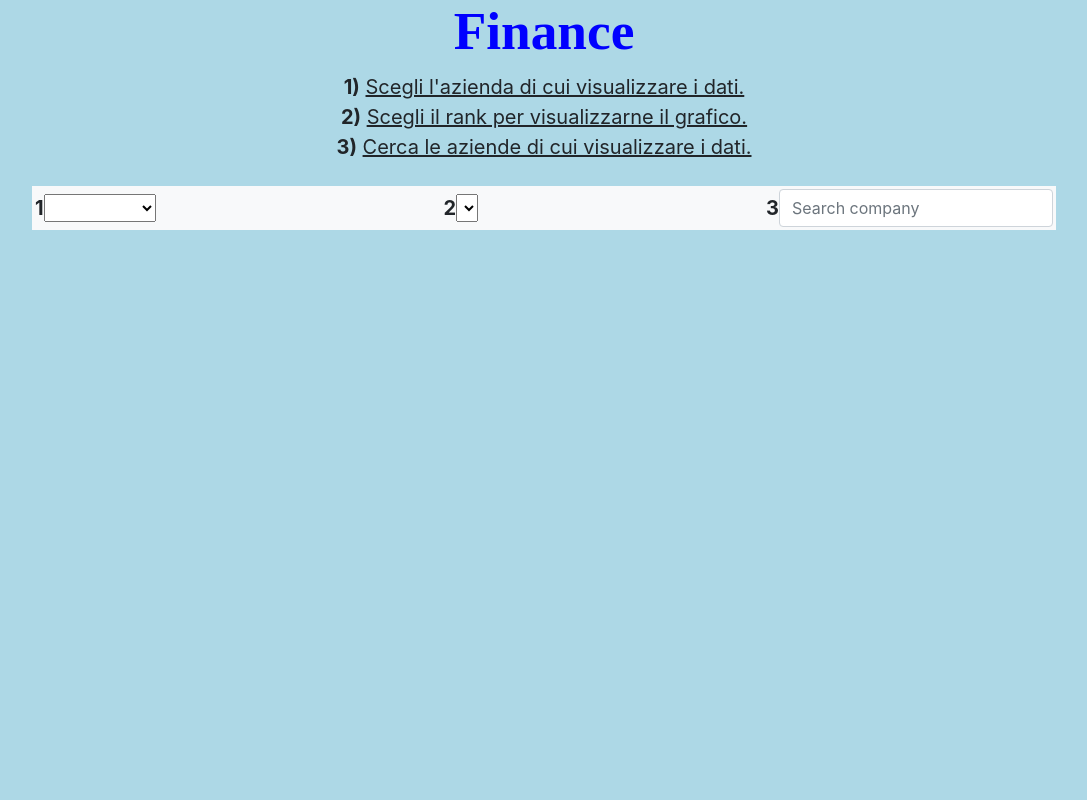
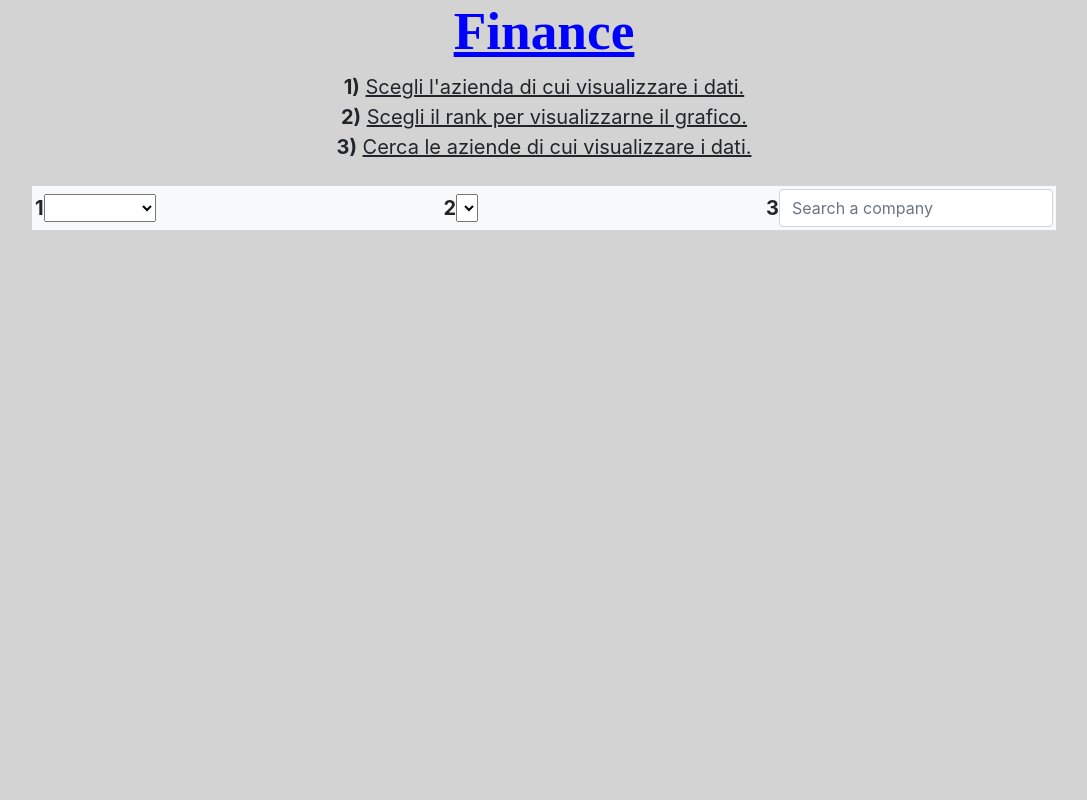
Before and after one commit to vallauri-ict/ajax-playground-cavalloluca, a PHP site: page / in a window 1280 px wide. Shown: the whole page, without its empty margins (96-1183 px from the left). Run offline with PHP 8.4, Linux system fonts and the light colour scheme; lists and menus that the app fills with data are empty; some libraries are stand-ins or nearby versions.

Commit message:
little CSS changes

```diff
--- a/eseAjax-Finance03/index.html
+++ b/eseAjax-Finance03/index.html
@@ -15,7 +15,7 @@
 </head>
 
 <body>
-    <h1>Finance</h1>
+    <h1><u>Finance</u></h1>
     <div>
         <b>1)</b> <u>Scegli l'azienda di cui visualizzare i dati.</u><br />
         <b>2)</b> <u>Scegli il rank per visualizzarne il grafico.</u><br />
@@ -24,7 +24,7 @@
     <br />
     <nav class="navbar navbar-expand-lg navbar-light bg-light" id="navbar">
         <div class="collapse navbar-collapse" id="navbarSupportedContent">
-            <b> 1 </b>
+<b> 1 </b>
             <select id="cmbAziende" class="navbar-nav mr-auto">
                 <option value="IBM"> IBM </option>
                 <option value="MSFT"> Microsoft </option>
@@ -38,7 +38,7 @@
 
             <form class="form-inline my-2 my-lg-0">
                 <b> 3 </b>
-                <input id="txtSearch" class="form-control mr-sm-2" type="search" placeholder="Search company" aria-label="Search">
+                <input id="txtSearch" class="form-control mr-sm-2" type="search" placeholder="Search a company" aria-label="Search">
             </form>
         </div>
     </nav>
@@ -48,6 +48,6 @@
     </div>
 
     <div id="grafico" class="container" style="width:600px;"></div>
-        <!--<canvas id="myChart" width="400" height="400"></canvas>!-->
+
     </body>
     </html>
--- a/eseAjax-Finance03/index.js
+++ b/eseAjax-Finance03/index.js
@@ -1,7 +1,6 @@
 "use script"
 let _table;
 var myChart;
-let _btnDownload;
 
 $(document).ready(function () {
     let cmbSymbol = $("#cmbAziende");
@@ -34,7 +33,6 @@ $(document).ready(function () {
     cmbRank.on("change", function () {
         cmbSymbol.prop("selectedIndex", "-1");
         txtSearch.prop("value", "");
-
         $(".table").remove();
         $("#wrapper").hide();
         getGrafico(this.value);
@@ -99,27 +97,11 @@ function getSymbolSearch(str) {
 function getGrafico(strRank) {
     $("#grafico").children().remove();
 
-    $("<canvas>").prop("id", "myChart").css({ "width": "400", "height": "400", }).appendTo("#grafico");
-
-    //download
-    _btnDownload = $("<a>").prop({
-        "id": "download",
-        "download": "Grafico.jpg",
-        "href": "",
-        "class": "btn btn-primary float-right bg-flat-color-1",
-        "title": "Download grafico"
-    }).html("Download grafico ").appendTo("#grafico");
-    $("<i>").addClass("fa fa-download").appendTo("#download");
-
-    $("<br>").appendTo("#grafico");
-
-    //drive
-    $("<a>").prop({
-        "id": "upload",
-        "class": "btn btn-primary float-right bg-flat-color-1",
-        "title": "Upload on drive"
-    }).html("Upload on drive").appendTo("#grafico");
-    $("<i>").addClass("fab fa-google-drive").appendTo("#upload");
+    $("<canvas>").prop("id", "myChart").css({
+        "width": "400",
+        "height": "400",
+        "margin-bottom":"30px"
+    }).appendTo("#grafico");
 
     $.getJSON("http://localhost:3000/chart", function (dataChart) {
         $.getJSON("http://localhost:3000/sectors", function (dataSectors) {
@@ -127,7 +109,7 @@ function getGrafico(strRank) {
             let array = Object.keys(dataSectors[strRank]);
             for (let i = 0; i < array.length; i++) {
                 dataChart["data"]["labels"][i] = array[i];
-                dataChart["data"]["datasets"]["0"]["data"][i] = dataSectors[strRank][i];
+                dataChart["data"]["datasets"]["0"]["data"][i]= dataSectors[strRank][i];
             }
             dataChart["data"]["datasets"]["0"]["label"] = "Valori percentuali";
             let i = 0;
@@ -149,6 +131,31 @@ function getGrafico(strRank) {
             _btnDownload.prop("href", myChart.toBase64Image());
         }, 500);
     });
+
+    //drive
+    let _btnUpload=$("<a>").prop({
+        "id": "upload",
+        "class": "btn btn-primary float-right bg-flat-color-1",
+        "title": "Upload chart on drive"
+    }).addClass("btn btn - primary disabled")
+        .html("Upload on drive ").on("click", upload)
+        .appendTo("#grafico");
+    $("<i>").addClass("fab fa-google-drive").appendTo("#upload");
+
+    //download
+    let _btnDownload = $("<a>").prop({
+        "id": "download",
+        "download": "Grafico.jpg",
+        "href": "",
+        "class": "btn btn-primary float-right bg-flat-color-1",
+        "title": "Download chart",
+    }).html("Download ")
+        .on("click", function () {
+            _btnUpload.removeClass("btn btn - primary disabled");
+            _btnUpload.addClass("btn btn-primary float-right bg-flat-color-1");
+        })
+        .appendTo("#grafico");
+    $("<i>").addClass("fa fa-download").appendTo("#download");
 }
 
 function createHeadTableCmb(globalQuoteData) {
--- a/eseAjax-Finance03/style.css
+++ b/eseAjax-Finance03/style.css
@@ -1,12 +1,13 @@
 html, body {
-  background-color: lightblue;
+  background-color: lightgray;
   text-align: center;
 }
 
 #navbar {
-  width: 80%;
-  margin: 0 auto;
-  padding: 3px;
+    width: 80%;
+    margin: 0 auto;
+    padding: 3px;
+    background-color: black;
 }
 
 #wrapper {
@@ -33,8 +34,6 @@ th {
     margin: 0 auto;
     padding-left: 0px !important;
     padding-right: 0px !important;
-    /*height: 60px;
-    line-height: 60px;*/
 }
 
 td {
@@ -56,8 +55,6 @@ body div{
     font-size: 15pt;
 }
 
-
-#download {
-    margin-top: 30px;
-    margin-bottom: 10px;
+#download, #upload{
+    margin: 5px;
 }
```
Also changed, not shown: eseAjax-Finance03/README.md.
